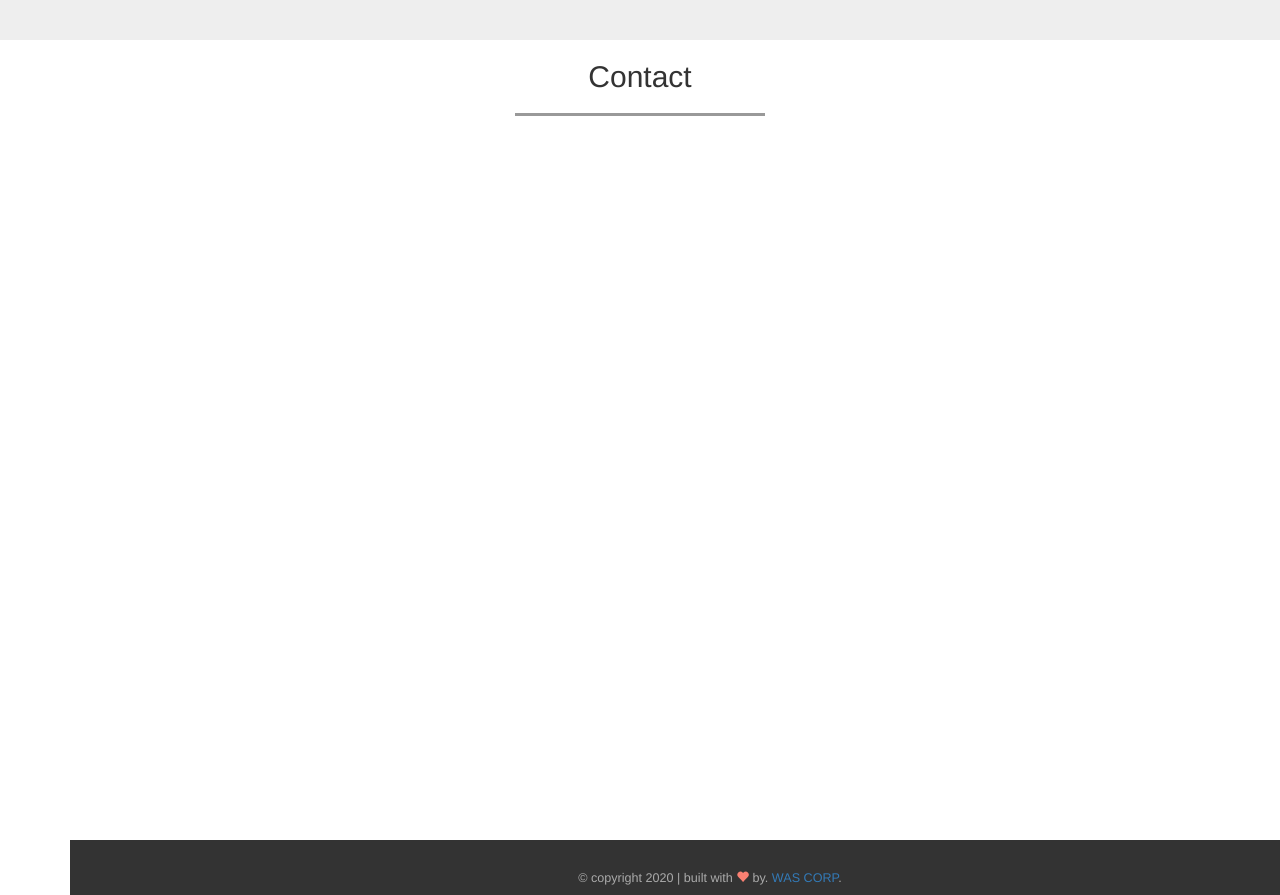
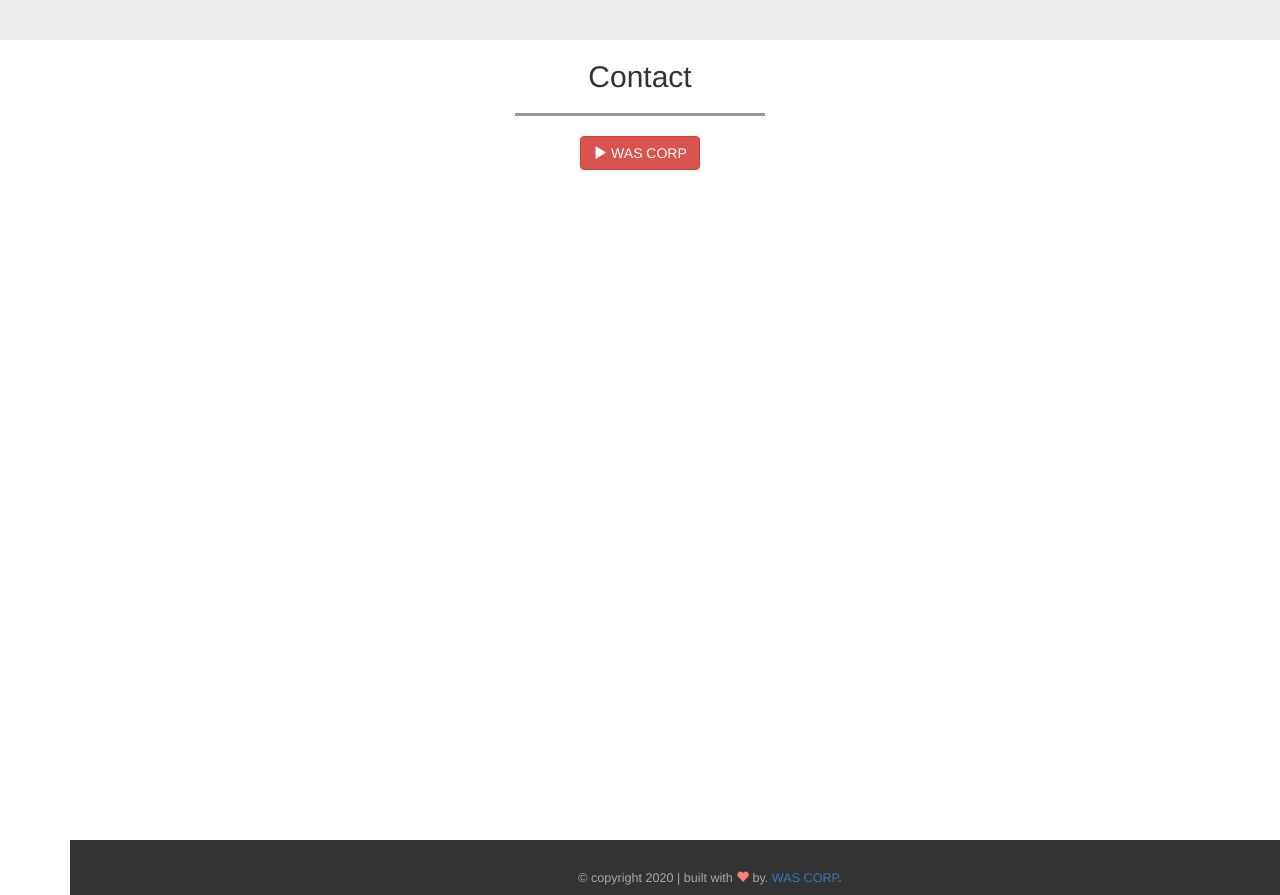
Before and after one commit to wascorp/wascorp.github.io, a plain HTML site: page index.html in a window 1280 px wide. Shown: the part 1720-2615 px from the top of the page. Drawn offline with Linux system fonts and the light colour scheme.

Commit message:
Update index.html

```diff
--- a/index.html
+++ b/index.html
@@ -121,6 +121,11 @@
           <div class="col-sm-12 text-center">
             <h2>Contact</h2>
             <hr>
+            <div class="row">
+          <div class="col-sm-12">
+            <a href="https://www.fiverr.com/s2/b53a7083f6" class="btn btn-danger"><i class="glyphicon glyphicon-play"></i> WAS CORP </a>
+          </div>
+        </div>
           </div>
         </div>
 
```
